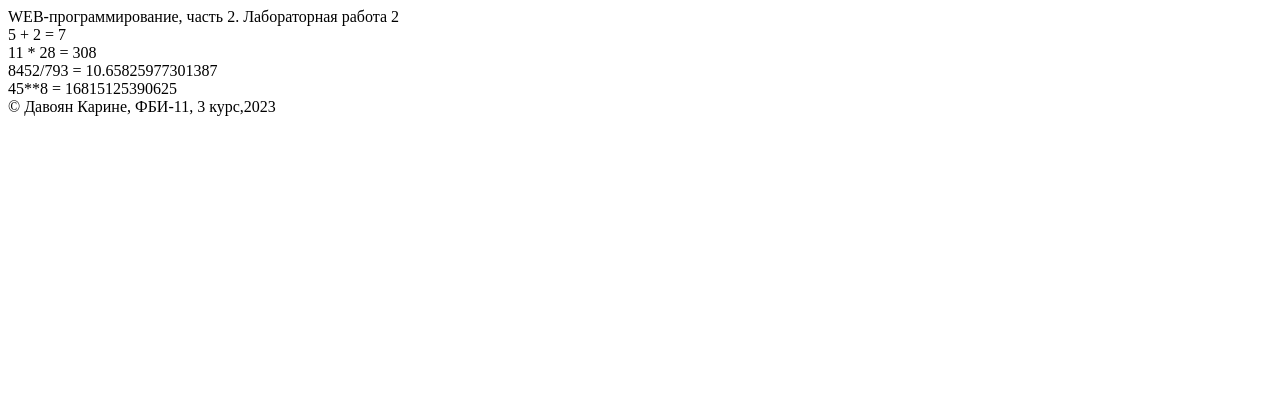
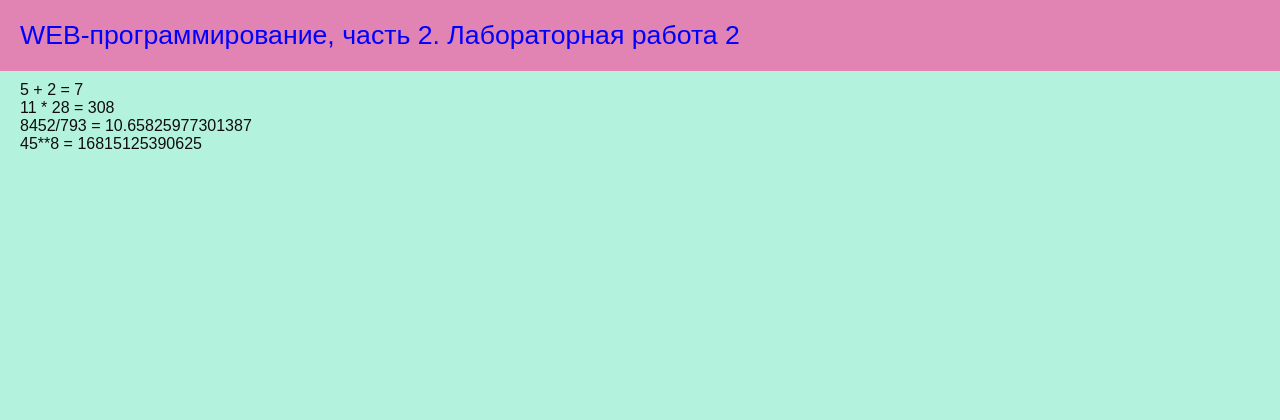
Before and after one commit to tkacheks/web-programming-labs-2, a Flask app: page /lab2/example in a window 1280 px wide. Shown: the top 420 px of the page. Run offline with Flask 3, Linux system fonts and the light colour scheme.

Commit message:
Подключение стилей

```diff
--- a/static/lab1.css
+++ b/static/lab1.css
@@ -8,8 +8,8 @@
 }
 
 header {
-    background: linear-gradient(to right , red,orange,yellow,green, rgb(0, 247, 255), blue, violet );
-    color: rgb(81, 210, 167);
+    background:rgb(226, 132, 179) ;
+    color: rgb(167, 235, 212);
     padding: 20px;
     font-size: 16pt;
 
--- a/templates/example.html
+++ b/templates/example.html
@@ -4,6 +4,7 @@
     <meta charset="UTF-8">
     <meta name="viewport" content="width=device-width, initial-scale=1.0">
     <title>Давоян Карине. {{num}}</title>
+    <link rel="stylesheet" href="{{url_for('static', filename = 'lab1.css')}}">
 </head>
 <body>
     <header>
```
